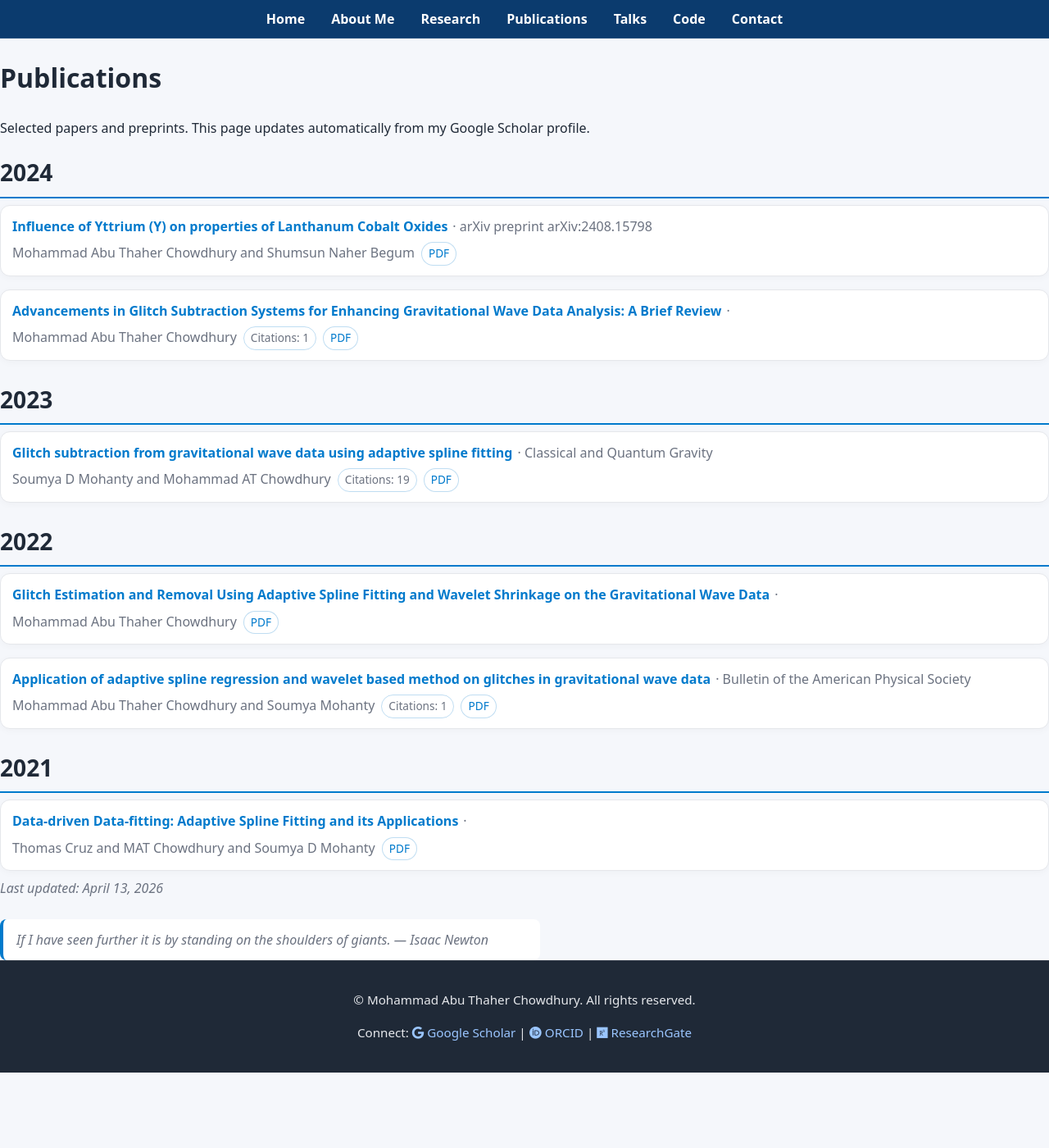
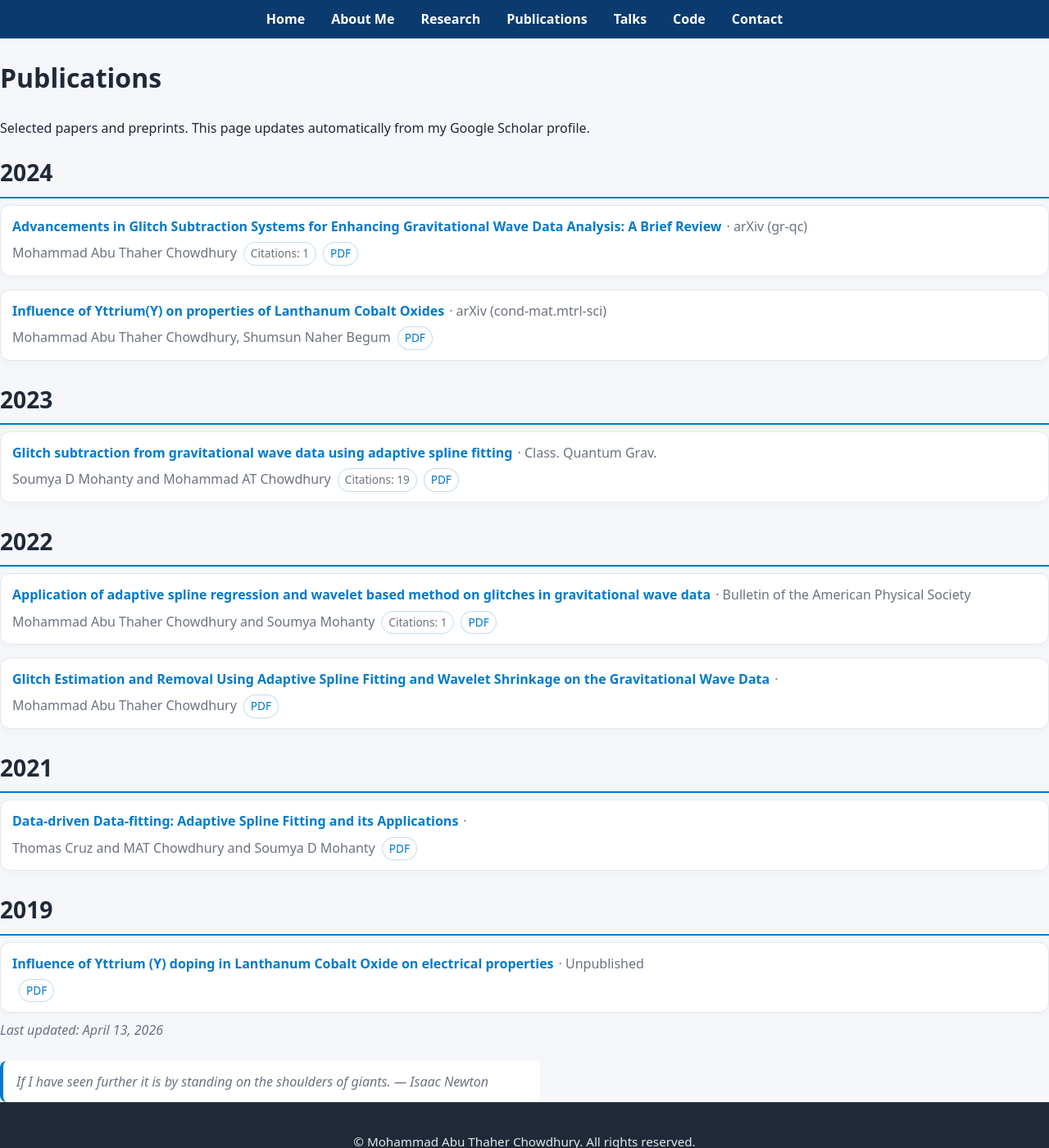
Before and after one commit to matc-thaher/website, a Jekyll site: the page built from publications.md, in a window 1280 px wide and 1400 px high. Shown: the whole window at 82% size. Built offline with Jekyll 4.4.1, drawn with Linux system fonts in a browser that asks for light colours.

Commit message:
chore: merged publications (Scholar + arXiv + ORCID + Crossref)

```diff
--- a/_data/scholar.json
+++ b/_data/scholar.json
@@ -1,23 +1,62 @@
 {
-  "updated": "2026-04-13T05:39:34.461118Z",
+  "updated": "2026-04-13T06:13:27.516759Z",
   "publications": [
     {
-      "title": "Glitch subtraction from gravitational wave data using adaptive spline fitting",
-      "authors": "Soumya D Mohanty and Mohammad AT Chowdhury",
-      "year": 2023,
-      "venue": "Classical and Quantum Gravity",
-      "url": "https://iopscience.iop.org/article/10.1088/1361-6382/acd0fe/meta",
-      "pdf_url": "",
-      "citations": 19
+      "title": "Influence of Yttrium(Y) on properties of Lanthanum Cobalt Oxides",
+      "authors": "Mohammad Abu Thaher Chowdhury, Shumsun Naher Begum",
+      "year": 2024,
+      "venue": "arXiv (cond-mat.mtrl-sci)",
+      "url": "https://arxiv.org/abs/2408.15798v1",
+      "pdf_url": "https://arxiv.org/pdf/2408.15798v1",
+      "doi": "",
+      "citations": 0,
+      "source": [
+        "arxiv",
+        "scholar"
+      ]
     },
     {
       "title": "Advancements in Glitch Subtraction Systems for Enhancing Gravitational Wave Data Analysis: A Brief Review",
       "authors": "Mohammad Abu Thaher Chowdhury",
       "year": 2024,
+      "venue": "arXiv (gr-qc)",
+      "url": "https://arxiv.org/abs/2406.01318v1",
+      "pdf_url": "https://arxiv.org/pdf/2406.01318v1",
+      "doi": "10.48550/ARXIV.2406.01318",
+      "citations": 1,
+      "source": [
+        "arxiv",
+        "orcid",
+        "scholar"
+      ]
+    },
+    {
+      "title": "Glitch subtraction from gravitational wave data using adaptive spline fitting",
+      "authors": "Soumya D Mohanty and Mohammad AT Chowdhury",
+      "year": 2023,
+      "venue": "Class. Quantum Grav.",
+      "url": "https://doi.org/10.1088/1361-6382/acd0fe",
+      "pdf_url": "",
+      "doi": "10.1088/1361-6382/acd0fe",
+      "citations": 19,
+      "source": [
+        "crossref",
+        "orcid",
+        "scholar"
+      ]
+    },
+    {
+      "title": "Glitch Estimation and Removal Using Adaptive Spline Fitting and Wavelet Shrinkage on the Gravitational Wave Data",
+      "authors": "Mohammad Abu Thaher Chowdhury",
+      "year": 2022,
       "venue": "",
-      "url": "https://arxiv.org/abs/2406.01318",
+      "url": "https://search.proquest.com/openview/7f68a2c9fc2972f4eb08e0d1a8fcbd2e/1?pq-origsite=gscholar&cbl=18750&diss=y",
       "pdf_url": "",
-      "citations": 1
+      "doi": "",
+      "citations": 0,
+      "source": [
+        "scholar"
+      ]
     },
     {
       "title": "Application of adaptive spline regression and wavelet based method on glitches in gravitational wave data",
@@ -26,25 +65,11 @@
       "venue": "Bulletin of the American Physical Society",
       "url": "https://meetings.aps.org/Meeting/TSF22/Session/F05.5",
       "pdf_url": "",
-      "citations": 1
-    },
-    {
-      "title": "Influence of Yttrium (Y) on properties of Lanthanum Cobalt Oxides",
-      "authors": "Mohammad Abu Thaher Chowdhury and Shumsun Naher Begum",
-      "year": 2024,
-      "venue": "arXiv preprint arXiv:2408.15798",
-      "url": "https://arxiv.org/abs/2408.15798",
-      "pdf_url": "",
-      "citations": 0
-    },
-    {
-      "title": "Glitch Estimation and Removal Using Adaptive Spline Fitting and Wavelet Shrinkage on the Gravitational Wave Data",
-      "authors": "Mohammad Abu Thaher Chowdhury",
-      "year": 2022,
-      "venue": "",
-      "url": "https://search.proquest.com/openview/7f68a2c9fc2972f4eb08e0d1a8fcbd2e/1?pq-origsite=gscholar&cbl=18750&diss=y",
-      "pdf_url": "",
-      "citations": 0
+      "doi": "",
+      "citations": 1,
+      "source": [
+        "scholar"
+      ]
     },
     {
       "title": "Data-driven Data-fitting: Adaptive Spline Fitting and its Applications",
@@ -53,7 +78,24 @@
       "venue": "",
       "url": "https://repositories.lib.utexas.edu/items/fd04b32c-04dd-4d45-ad74-d6f5b4f2b174",
       "pdf_url": "",
-      "citations": 0
+      "doi": "",
+      "citations": 0,
+      "source": [
+        "scholar"
+      ]
+    },
+    {
+      "title": "Influence of Yttrium (Y) doping in Lanthanum Cobalt Oxide on electrical properties",
+      "authors": "",
+      "year": 2019,
+      "venue": "Unpublished",
+      "url": "https://rgdoi.net/10.13140/RG.2.2.31831.07841",
+      "pdf_url": "",
+      "doi": "10.13140/RG.2.2.31831.07841",
+      "citations": 0,
+      "source": [
+        "orcid"
+      ]
     }
   ]
 }
```
